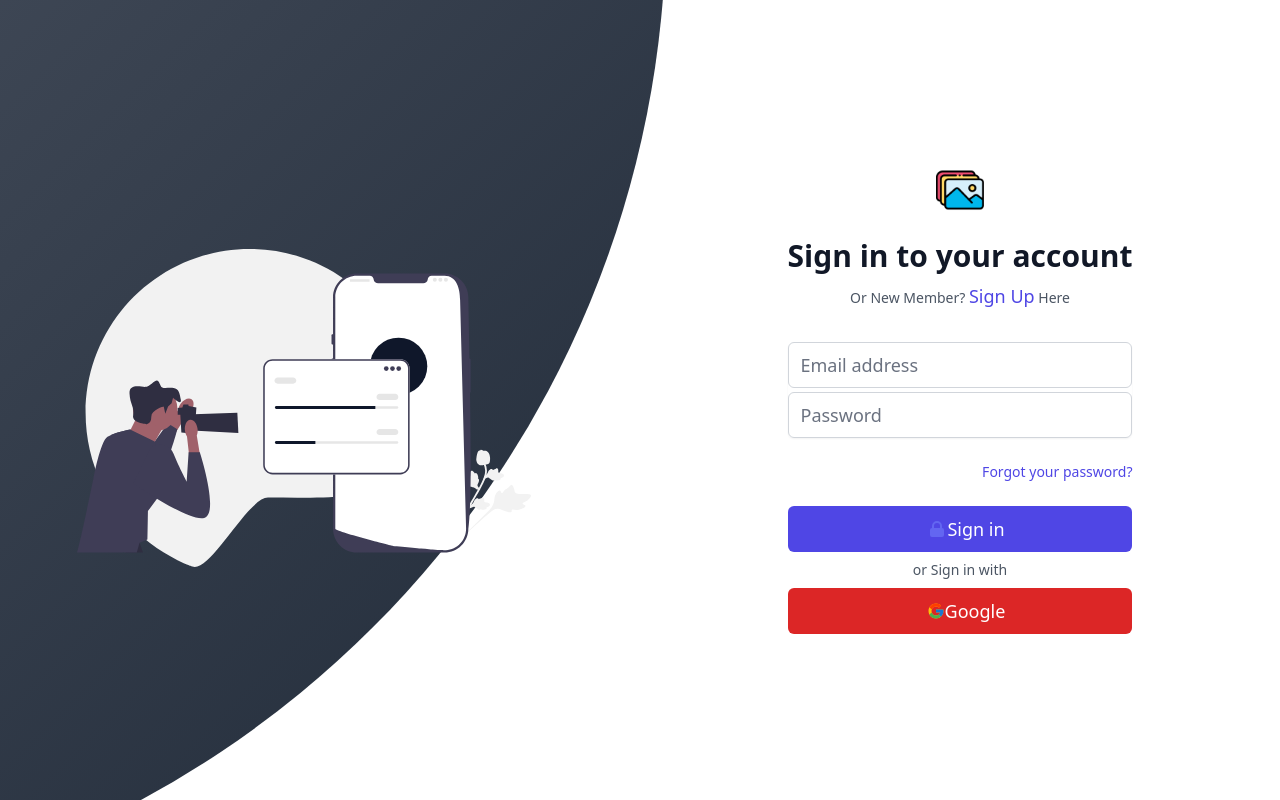
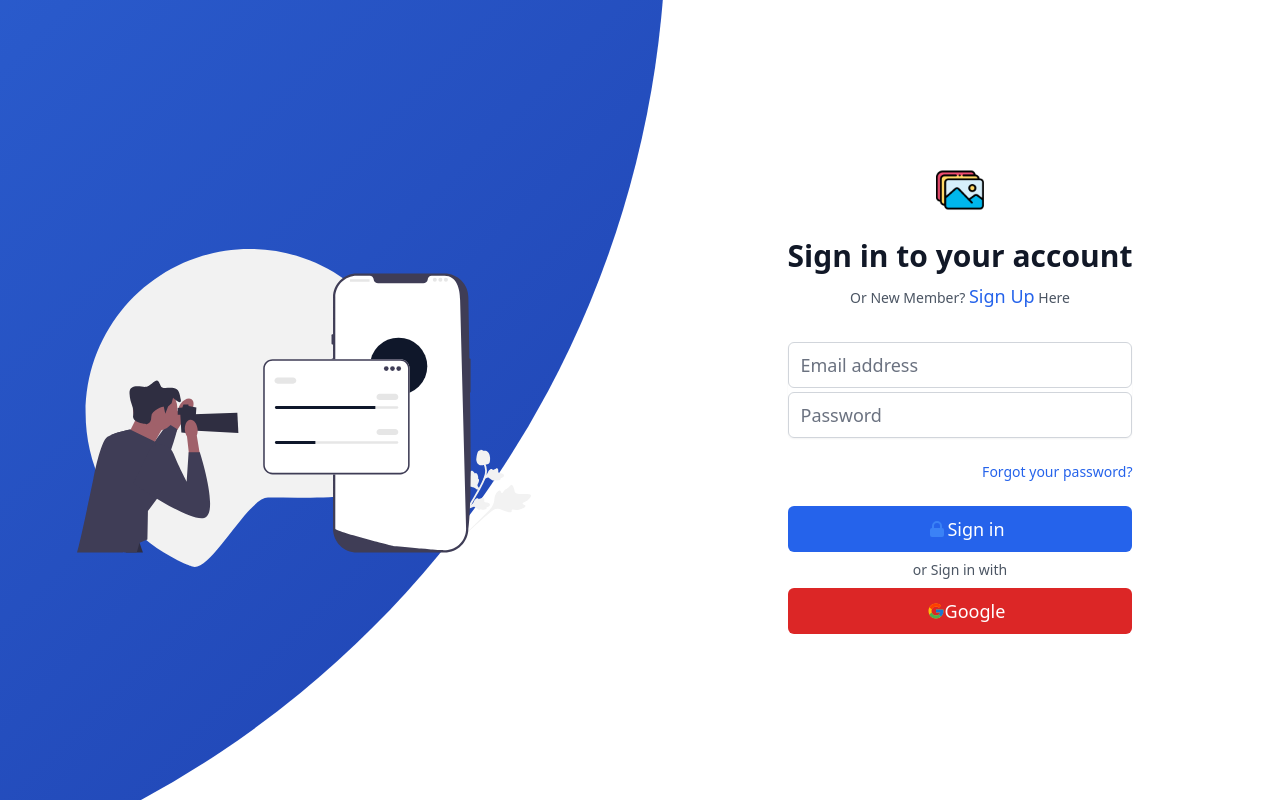
Before and after one commit to Brix101/Memory-Gallery, a React (Create React App) app in the folder client/: page /login in a window 1280 px wide. Built offline with nearby package versions, Linux system fonts and the light colour scheme.

Commit message:
Style Color theme

```diff
--- a/client/src/App.tsx
+++ b/client/src/App.tsx
@@ -1,7 +1,7 @@
 import React from "react";
 import { BrowserRouter, Routes, Route } from "react-router-dom";
 import Admin from "./components/adminComponents/Admin";
-import NavigationBar from "./components/NavBar/NavigationBar";
+import NavigationBar from "./components/NavigationBar";
 import About from "./pages/About";
 import Auth from "./pages/auth/Auth";
 import Contact from "./pages/Contact";
--- a/client/src/components/NavBar/AdminNavBar.tsx
+++ /dev/null
@@ -1,7 +0,0 @@
-import React from "react";
-
-function AdminNavBar() {
-  return <>Admin Navbar</>;
-}
-
-export default AdminNavBar;
--- a/client/src/components/NavBar/NavigationBar.tsx
+++ b/client/src/components/NavigationBar.tsx
@@ -5,7 +5,8 @@ import { Outlet, Link, useLocation } from "react-router-dom";
 import { Disclosure, Transition } from "@headlessui/react";
 import { MenuIcon, XIcon } from "@heroicons/react/outline";
 
-import galleryImage from "../../assets/gallery.png";
+import galleryImage from "../assets/gallery.png";
+import Copyright from "./Copyright";
 
 interface navItem {
   name: string;
@@ -30,7 +31,7 @@ export default function NavigationBar() {
 
   return (
     <>
-      <Disclosure as="nav" className="bg-gray-800 shadow">
+      <Disclosure as="nav" className="bg-slate-800 shadow">
         {({ open }) => (
           <>
             <div className="max-w-7xl mx-auto px-2 sm:px-6 lg:px-8">
@@ -40,7 +41,7 @@ export default function NavigationBar() {
                   <div className="flex-shrink-0 flex items-center">
                     <Link to="/" state="/">
                       <img
-                        className="block h-10 hover:bg-gray-700 px-1 rounded-md"
+                        className="block h-10 hover:bg-slate-700 px-1 rounded-md"
                         src={galleryImage}
                         alt="Gallery"
                       />
@@ -56,8 +57,8 @@ export default function NavigationBar() {
                           state={item.href}
                           className={classNames(
                             item.current
-                              ? "bg-gray-900 text-white"
-                              : "text-gray-300 hover:bg-gray-700 hover:text-white",
+                              ? "bg-blue-500 text-black"
+                              : "text-slate-50 hover:bg-slate-700 hover:text-white",
                             "px-3 py-2 rounded-md text-sm font-medium"
                           )}
                           aria-current={item.current ? "page" : undefined}
@@ -70,7 +71,7 @@ export default function NavigationBar() {
                 </div>
                 <div className="absolute inset-y-0 right-0 flex items-center sm:hidden">
                   {/* Mobile menu button*/}
-                  <Disclosure.Button className="inline-flex items-center justify-center p-2 rounded-md text-gray-400 hover:text-white hover:bg-gray-700 focus:outline-none focus:ring-2 focus:ring-inset focus:ring-white">
+                  <Disclosure.Button className="inline-flex items-center justify-center p-2 rounded-md text-slate-400 hover:text-white hover:bg-slate-700 focus:outline-none focus:ring-2 focus:ring-inset focus:ring-white">
                     <span className="sr-only">Open main menu</span>
                     {open ? (
                       <XIcon className="block h-6 w-6" aria-hidden="true" />
@@ -100,8 +101,8 @@ export default function NavigationBar() {
                       state={item.href}
                       className={classNames(
                         item.current
-                          ? "bg-gray-900 text-white"
-                          : "text-gray-300 hover:bg-gray-700 hover:text-white",
+                          ? "bg-blue-500 text-black"
+                          : "text-slate-50 hover:bg-slate-700 hover:text-white",
                         "block px-3 py-2 rounded-md text-base font-medium"
                       )}
                       aria-current={item.current ? "page" : undefined}
@@ -118,6 +119,7 @@ export default function NavigationBar() {
 
       {/* Page Views */}
       <Outlet />
+      <Copyright />
     </>
   );
 }
--- a/client/src/components/authComponents/SignIn.tsx
+++ b/client/src/components/authComponents/SignIn.tsx
@@ -25,7 +25,7 @@ function SignIn({ signUpMode }: any) {
             <p className="mt-2 text-center text-sm text-gray-600">
               Or New Member?{" "}
               <button
-                className="font-medium text-lg text-indigo-600 hover:text-indigo-500 hover:underline"
+                className="font-medium text-lg text-blue-600 hover:text-blue-500 hover:underline"
                 onClick={signUpMode}
               >
                 Sign Up
@@ -46,7 +46,7 @@ function SignIn({ signUpMode }: any) {
                   type="email"
                   autoComplete="email"
                   required
-                  className="relative block w-full px-3 py-2 border border-gray-300 placeholder-gray-500 text-gray-900 text-lg rounded-md focus:outline-none focus:ring-indigo-500 focus:border-indigo-500 focus:z-10"
+                  className="relative block w-full px-3 py-2 border border-gray-300 placeholder-gray-500 text-gray-900 text-lg rounded-md focus:outline-none focus:ring-blue-500 focus:border-blue-500 focus:z-10"
                   placeholder="Email address"
                 />
               </div>
@@ -60,7 +60,7 @@ function SignIn({ signUpMode }: any) {
                   type="password"
                   autoComplete="current-password"
                   required
-                  className="relative block w-full px-3 py-2 border border-gray-300 placeholder-gray-500 text-gray-900 text-lg rounded-md focus:outline-none focus:ring-indigo-500 focus:border-indigo-500 focus:z-10"
+                  className="relative block w-full px-3 py-2 border border-gray-300 placeholder-gray-500 text-gray-900 text-lg rounded-md focus:outline-none focus:ring-blue-500 focus:border-blue-500 focus:z-10"
                   placeholder="Password"
                 />
               </div>
@@ -72,7 +72,7 @@ function SignIn({ signUpMode }: any) {
               <div className="text-sm">
                 <a
                   href="#"
-                  className="font-medium text-md text-indigo-600 hover:text-indigo-500"
+                  className="font-medium text-md text-blue-600 hover:text-blue-500"
                 >
                   Forgot your password?
                 </a>
@@ -82,11 +82,11 @@ function SignIn({ signUpMode }: any) {
             <div>
               <button
                 type="button"
-                className="group relative w-full flex items-center justify-center py-2 px-4 border border-transparent font-medium rounded-md text-white text-lg bg-indigo-600 hover:bg-indigo-700 focus:outline-none focus:ring-2 focus:ring-offset-2 focus:ring-indigo-500"
+                className="group relative w-full flex items-center justify-center py-2 px-4 border border-transparent font-medium rounded-md text-white text-lg bg-blue-600 hover:bg-blue-700 focus:outline-none focus:ring-2 focus:ring-offset-2 focus:ring-blue-500"
               >
                 <span className=" flex items-center pl-3">
                   <LockClosedIcon
-                    className="h-5 w-5 text-indigo-500 group-hover:text-indigo-400"
+                    className="h-5 w-5 text-blue-500 group-hover:text-blue-400"
                     aria-hidden="true"
                   />
                 </span>
--- a/client/src/pages/auth/Auth.css
+++ b/client/src/pages/auth/Auth.css
@@ -73,7 +73,7 @@ section.sign-in-section {
   top: -10%;
   right: 48%;
   transform: translateY(-50%);
-  background-image: linear-gradient(-45deg, #1f2937 0%, #6b7280 100%);
+  background-image: linear-gradient(-45deg, #1e40af 0%, #3b82f6 100%);
   transition: 1.8s ease-in-out;
   border-radius: 50%;
   z-index: 6;
```
